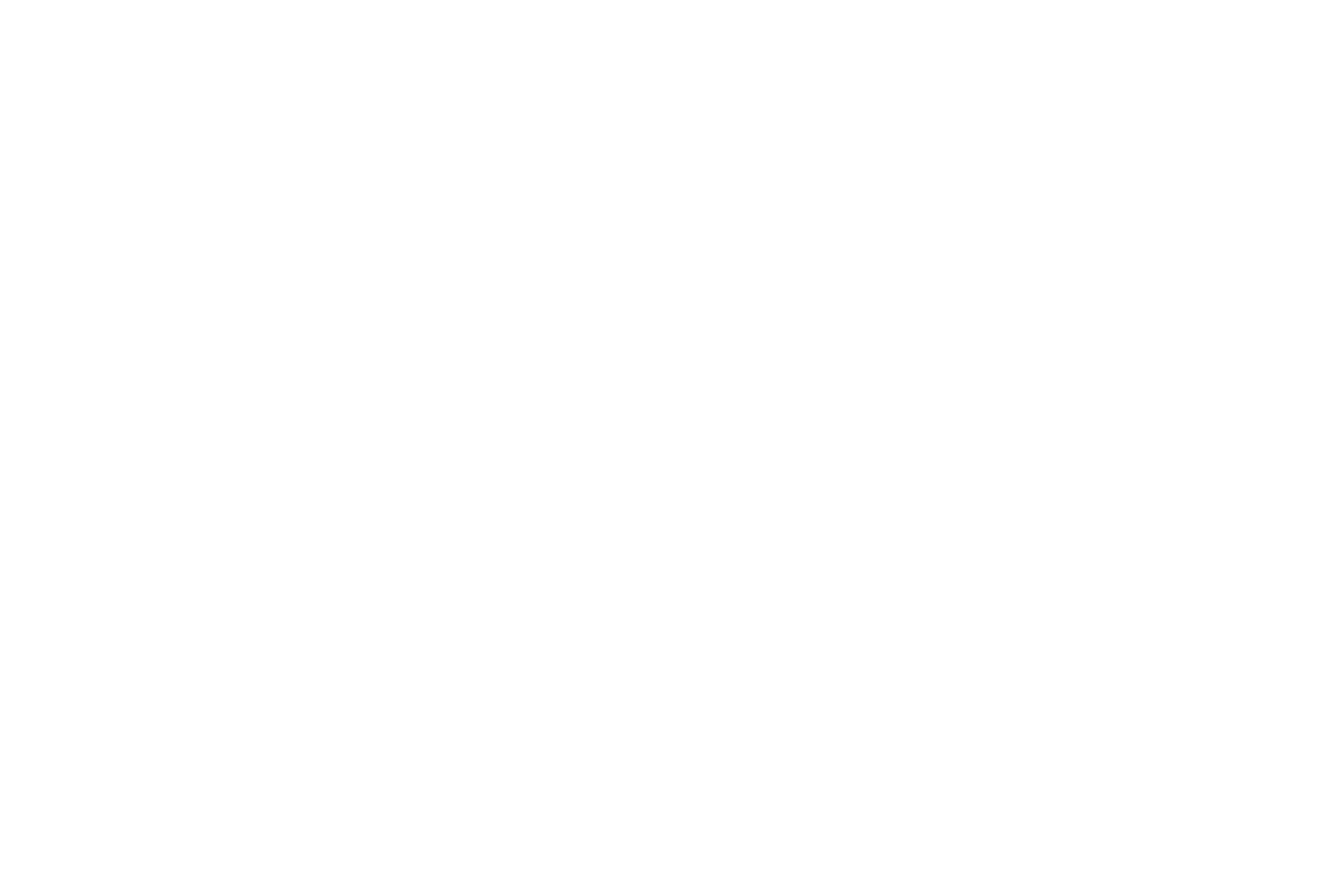
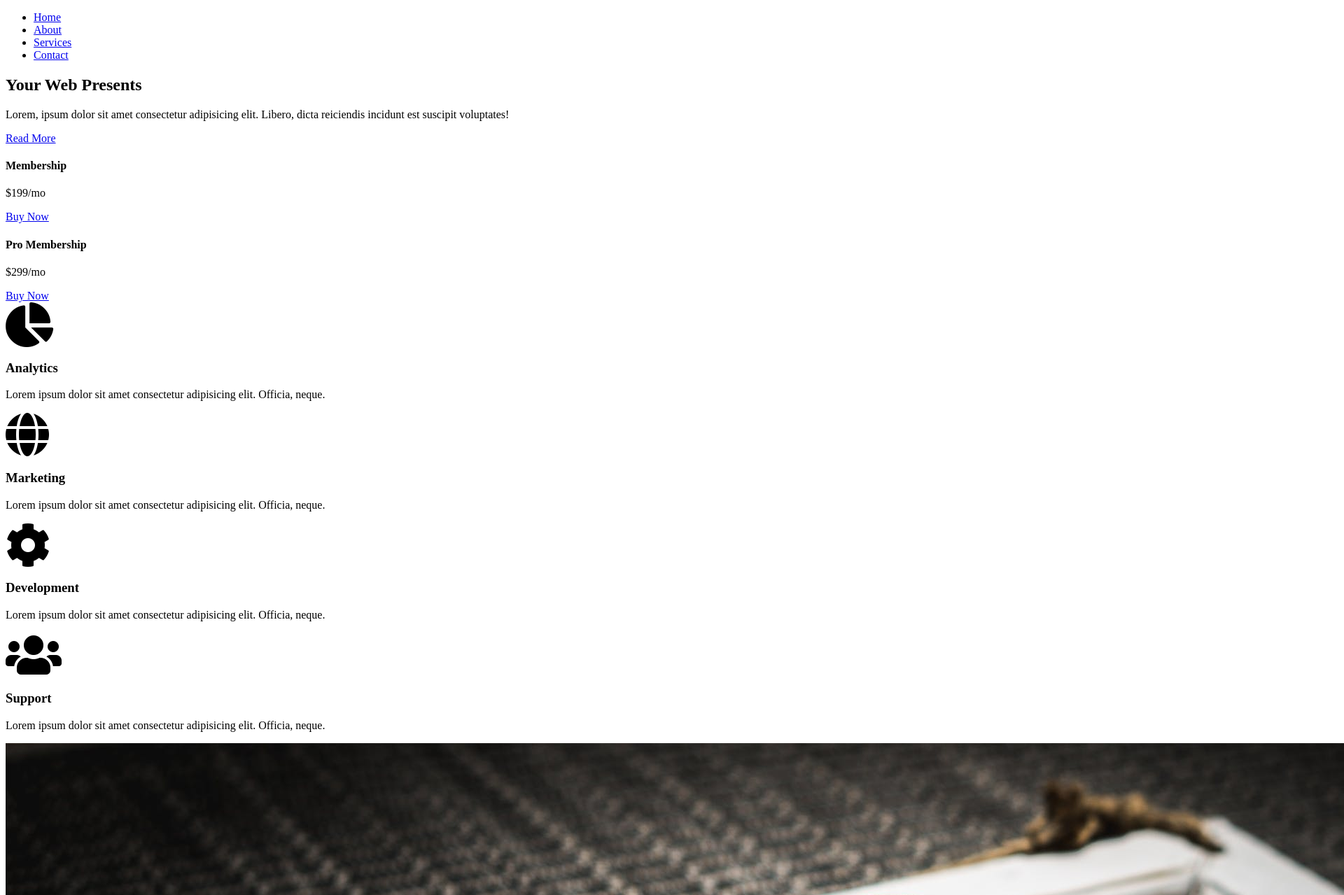
Before and after one commit to erdldncr/-Grid-CSS-Website-Layout-From, a plain HTML site: page index.html in a window 1280 px wide. Shown: the top 1279 px of the page at 70% size, 1920 px wide, since content can reach past the window. Before the commit the page ends 800 px from the top, so only its background shows below. Drawn offline with Linux system fonts and the light colour scheme.

Commit message:
html elements have been set

```diff
--- a/index.html
+++ b/index.html
@@ -3,11 +3,90 @@
 <head>
     <meta charset="UTF-8">
     <meta name="viewport" content="width=device-width, initial-scale=1.0">
-    <title>Document</title>
+    <title>GridBiz</title>
+
+    <link rel="stylesheet" href="https://pro.fontawesome.com/releases/v5.10.0/css/all.css" integrity="sha384-AYmEC3Yw5cVb3ZcuHtOA93w35dYTsvhLPVnYs9eStHfGJvOvKxVfELGroGkvsg+p" crossorigin="anonymous"/>
     <link rel="stylesheet" href="./style.css">
 </head>
 <body>
 
+<div class="warpper">
+    <nav class="main-anv">
+        <ul>
+            <li><a href="#">Home</a></li>
+            <li><a href="#">About</a></li>
+            <li><a href="#">Services</a></li>
+            <li><a href="#">Contact</a></li>
+        </ul>
+    </nav>
+    <!-- Top Container -->
+    <section class="top-container">
+        <header class="showcase">
+            <h1>Your Web Presents</h1>
+            <p>Lorem, ipsum dolor sit amet consectetur adipisicing elit. Libero, dicta reiciendis incidunt est suscipit voluptates!</p>
+            <a href="#" class="btn">Read More</a>
+        </header>
+        <div class="top-box top-box-a">
+            <h4>Membership</h4>
+            <p class="price">$199/mo</p>
+            <a href="#" class="btn">Buy Now</a>
+        </div>
+        <div class="top-box top-box-b">
+            <h4>Pro Membership</h4>
+            <p class="price">$299/mo</p>
+            <a href="#" class="btn">Buy Now</a>
+        </div>
+    </section>
+    <!-- boxses Section -->
+    <section class="boxes">
+        <div class="box">
+            <i class="fas fa-chart-pie fa-4x"></i>
+            <h3>Analytics</h3>
+            <p>Lorem ipsum dolor sit amet consectetur adipisicing elit. Officia, neque.</p>
+        </div>
+        <div class="box">
+            <i class="fas fa-globe fa-4x"></i>
+            <h3>Marketing</h3>
+            <p>Lorem ipsum dolor sit amet consectetur adipisicing elit. Officia, neque.</p>
+        </div>
+        <div class="box">
+            <i class="fas fa-cog fa-4x"></i>
+            <h3>Development</h3>
+            <p>Lorem ipsum dolor sit amet consectetur adipisicing elit. Officia, neque.</p>
+        </div>
+        <div class="box">
+            <i class="fas fa-users fa-4x"></i>
+            <h3>Support</h3>
+            <p>Lorem ipsum dolor sit amet consectetur adipisicing elit. Officia, neque.</p>
+        </div>
+        <!-- Info section -->
+        <section class="infor">
+            <img src="/img/pexels-photo-355988.jpeg" alt="">
+            <div>
+                <h2>Your Bussiness On The Web</h2>
+                <p>Lorem ipsum dolor sit amet consectetur adipisicing elit. Iure, itaque unde officia doloribus voluptas eaque eius nesciunt sunt. Vel itaque quaerat obcaecati, possimus corrupti quia consectetur impedit at cupiditate quos.</p>
+                <a href="3" class="btn">Learn More</a>
+            </div>
+        </section>
+    </section>
+    <!-- portfollio  -->
+    <section class="portfolio">
+        <img src="https://source.unsplash.com/random/200x200" alt="">
+        <img src="https://source.unsplash.com/random/201x200" alt="">
+        <img src="https://source.unsplash.com/random/202x200" alt="">
+        <img src="https://source.unsplash.com/random/203x200" alt="">
+        <img src="https://source.unsplash.com/random/204x200" alt="">
+        <img src="https://source.unsplash.com/random/205x200" alt="">
+        <img src="https://source.unsplash.com/random/206x200" alt="">
+        <img src="https://source.unsplash.com/random/207x200" alt="">
+
+      </section>
+      <footer>
+          <p>GrodBiz &copy; 2021</p>
+      </footer>
+
+</div>
+<!-- Wrapper ENds -->
 
 
 
--- a/style.css
+++ b/style.css
@@ -0,0 +1,4 @@
+/* css variables */
+:root {
+
+}
```
Also changed, not shown: img/pexels-photo-355988.jpeg (added), img/showcase.jpeg (added).
